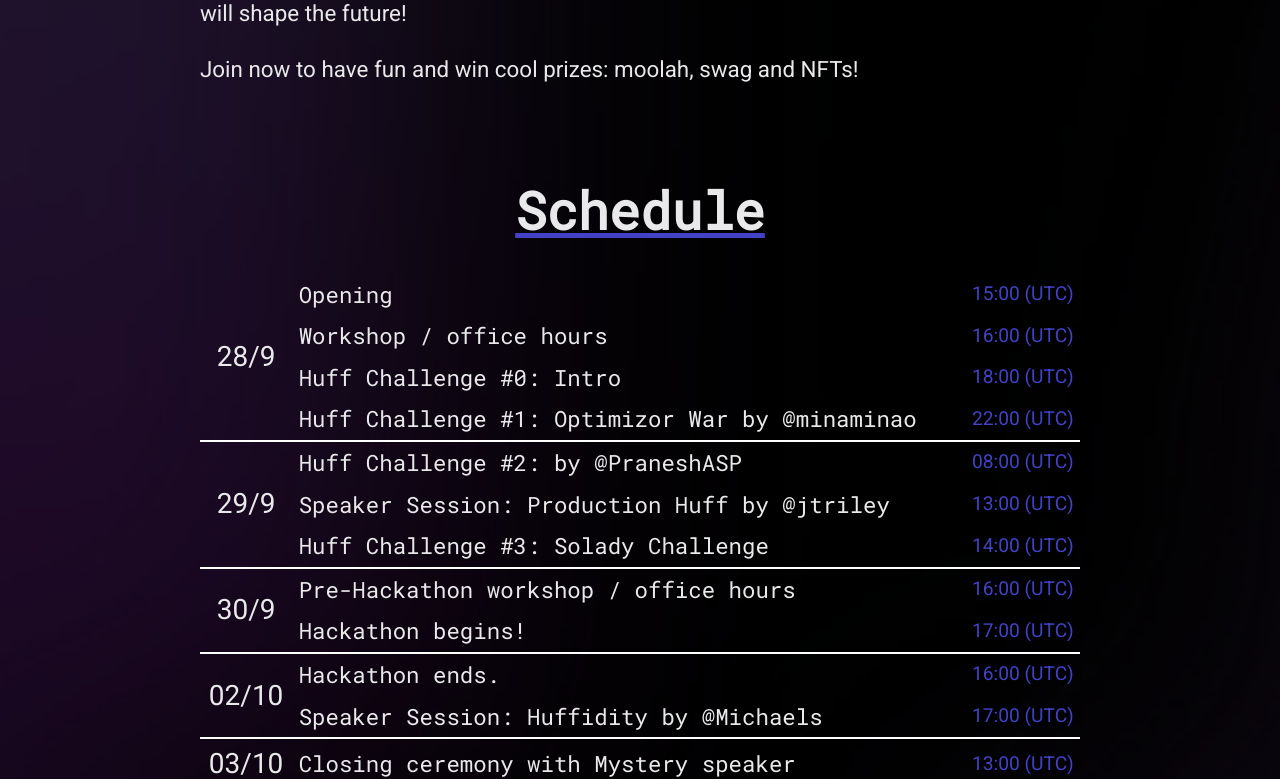
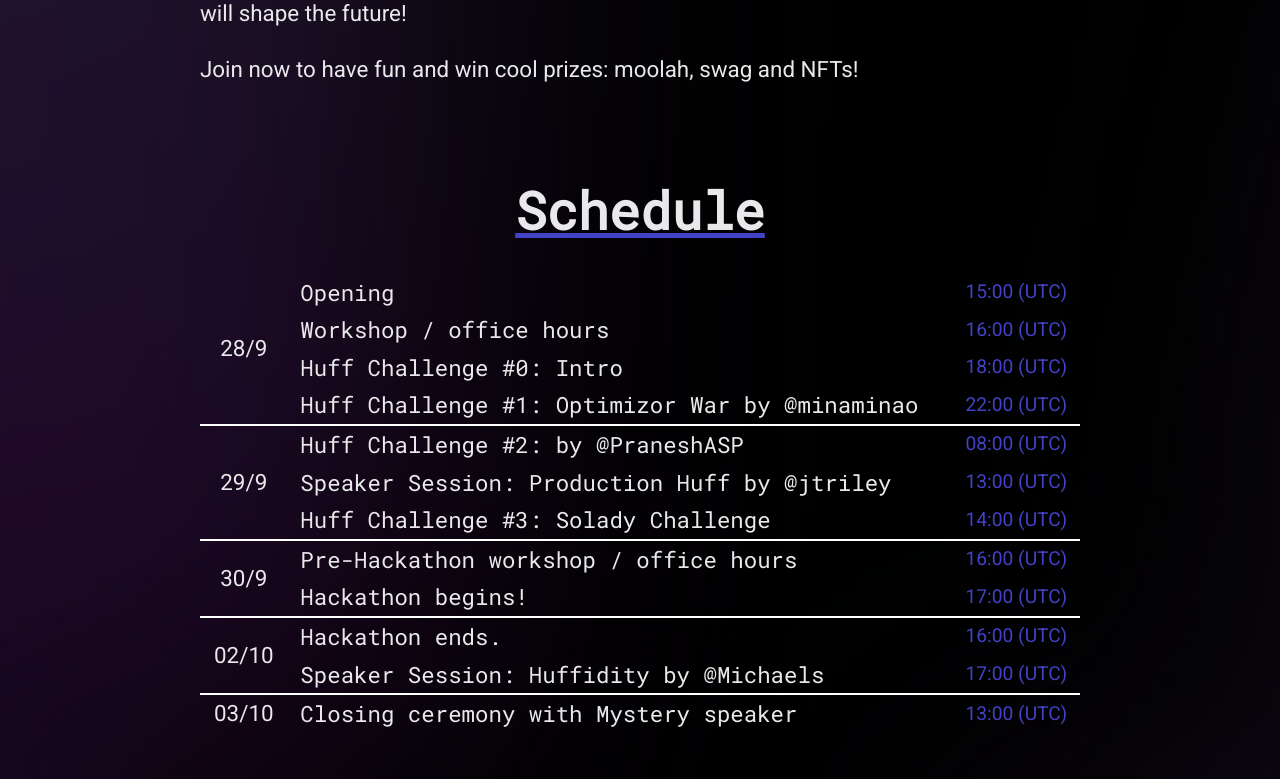
Before and after one commit to huff-language/huff-web, a Next.js app: page /hackathon in a window 1280 px wide. Shown: the part 954-1733 px from the top of the page. Built offline with nearby package versions, Linux system fonts and the light colour scheme.

Commit message:
feat: schedule style tweaking

```diff
--- a/src/components/hackathon/styled.ts
+++ b/src/components/hackathon/styled.ts
@@ -111,11 +111,10 @@ export const Schedule = styled.table`
 
   td {
     font-size: 1.4rem;
-    padding: .5vh .5vw;
+    padding: .25vh 1vw;
   }
 
   .date {
-    font-size: 1.75rem;
     text-align: center;
   }
 
```
